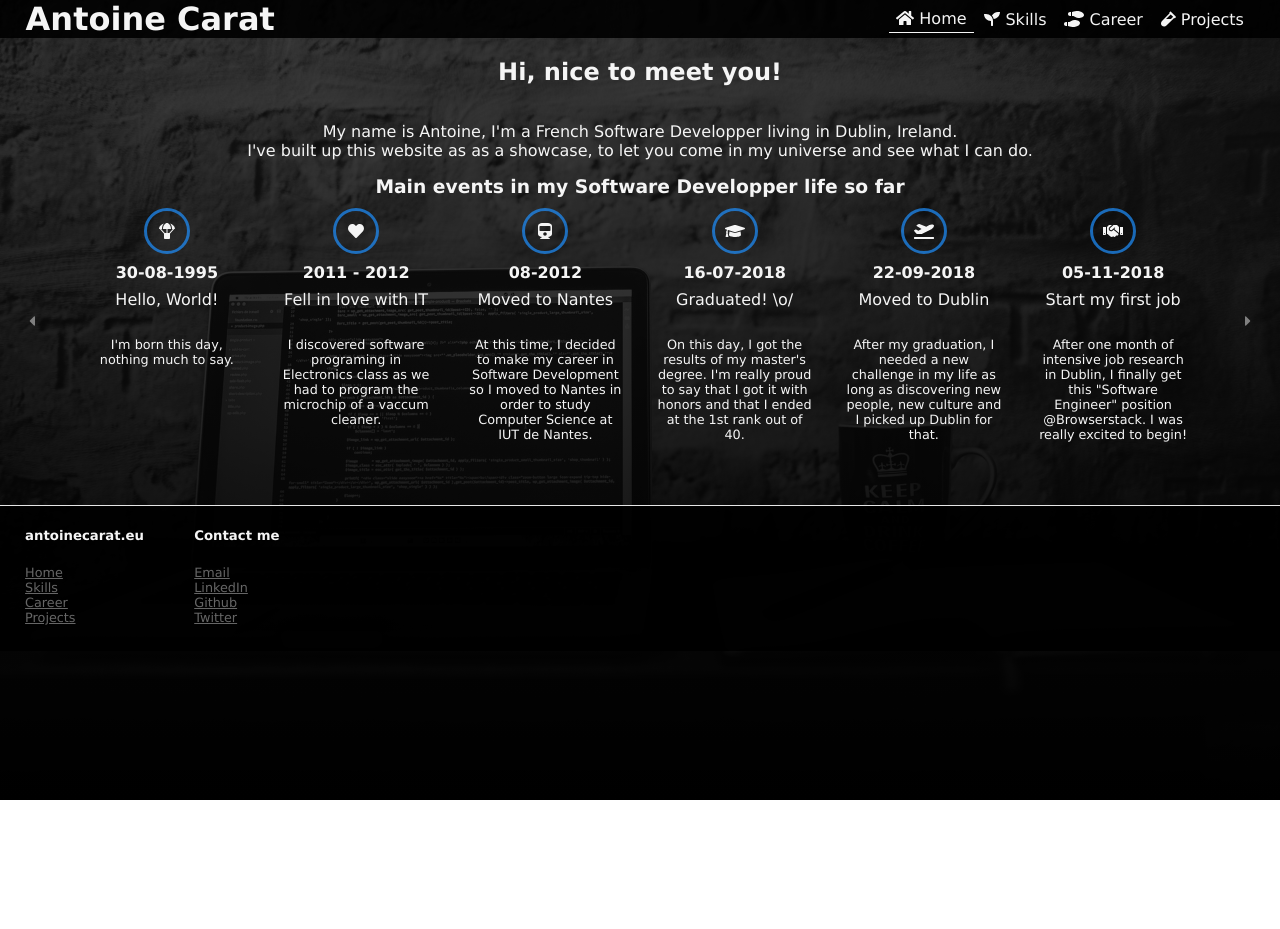
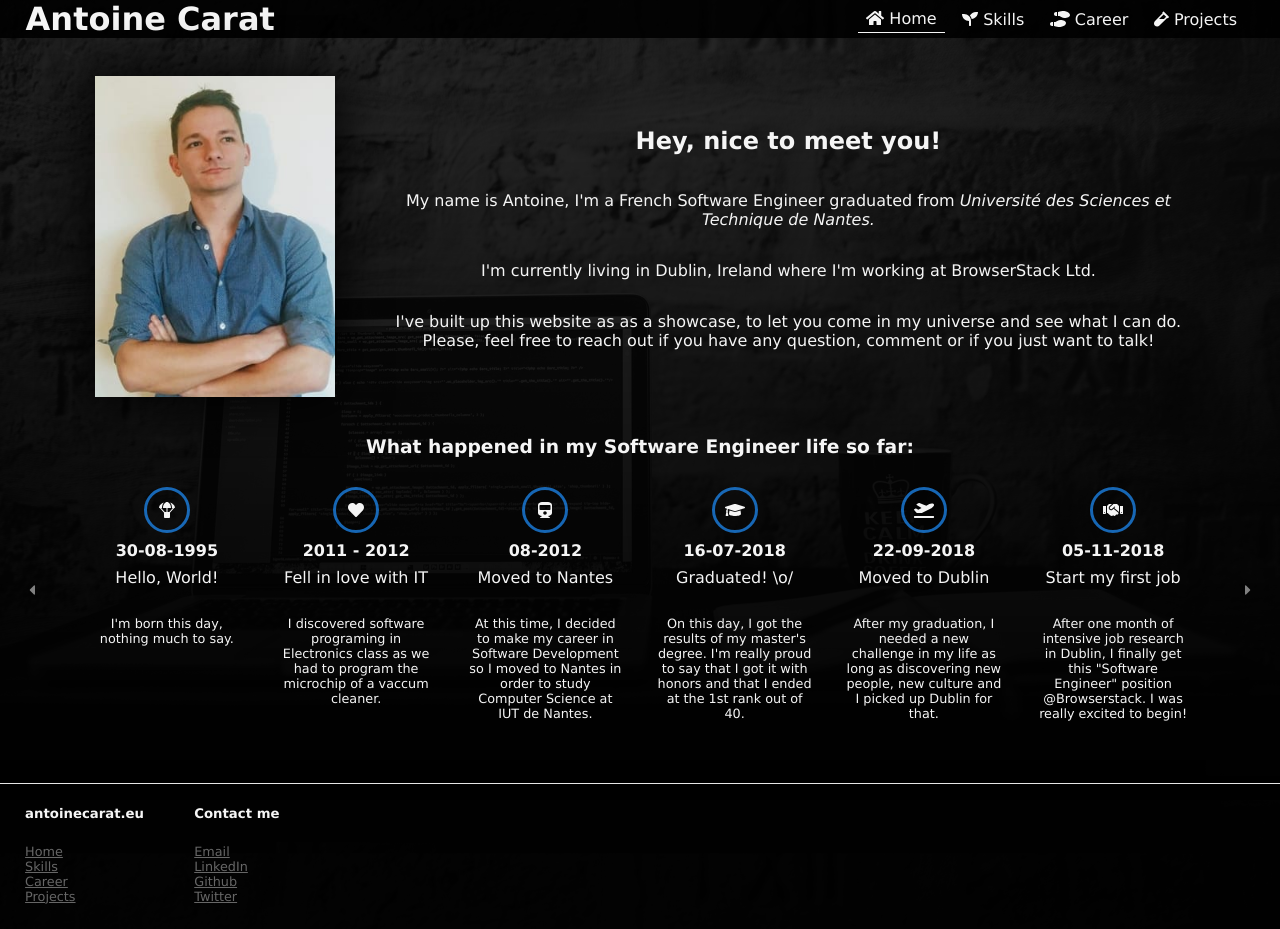
Before and after one commit to antoinecarat/antoinecarat.eu, a Vue app: page / in a window 1280 px wide. Before the commit the page ends 800 px from the top, so only its background shows below. Built offline with nearby package versions, Linux system fonts and the light colour scheme.

Commit message:
Removing Bulma - Landing page

```diff
--- a/src/App.vue
+++ b/src/App.vue
@@ -13,10 +13,10 @@
     <footer class="footer container is-row">
         <div class="footer-menu container">
           <h5 class="footer-menu-title">antoinecarat.eu</h5>
-          <a class="footer-menu-item" @click="$router.push('/')">Home</a>
-          <a class="footer-menu-item" @click="$router.push('/skills')">Skills</a>
-          <a class="footer-menu-item" @click="$router.push('/career')">Career</a>
-          <a class="footer-menu-item" @click="$router.push('/projects')">Projects</a>
+          <a class="footer-menu-item" @click="$router.push('/')" :class="{'is-active': isCurrentPath('/')}">Home</a>
+          <a class="footer-menu-item" @click="$router.push('/skills')" :class="{'is-active': isCurrentPath('/skills')}">Skills</a>
+          <a class="footer-menu-item" @click="$router.push('/career')" :class="{'is-active': isCurrentPath('/career')}">Career</a>
+          <a class="footer-menu-item" @click="$router.push('/projects')" :class="{'is-active': isCurrentPath('/projects')}">Projects</a>
         </div>
         <div class="footer-menu container">
           <h5 class="footer-menu-title">Contact me</h5>
@@ -40,7 +40,6 @@ export default {
   },
   methods: {
     isCurrentPath(path) {
-      console.log(this.$route.path + " :: " + path);
       return this.$route.path == path;
     },
     toggleBurgerMenu() {
--- a/src/assets/sass/main.scss
+++ b/src/assets/sass/main.scss
@@ -4,7 +4,7 @@
 // @import "bulma-extensions/bulma-slider";
 
 body {
-    background: linear-gradient( rgba(0, 0, 0, 0.7), rgba(0, 0, 0, 0.8), rgba(0, 0, 0, 0.9), rgba(0, 0, 0, 1) ), url('../../../static/bwmaccoffee.jpeg') no-repeat center center fixed;
+    background: linear-gradient(rgba(0, 0, 0, 0.8), rgba(0, 0, 0, 0.9), rgba(0, 0, 0, 1) ), url('../../../static/bwmaccoffee.jpeg') no-repeat center center fixed;
     background-size: cover;
     font-family: 'Lucida Sans Unicode', 'Lucida Grande', 'Lucida Sans', Arial, sans-serif;
     color: whitesmoke;
@@ -21,16 +21,24 @@ body {
         width: 75%;
     }
 
+    &.is-two-thirds {
+        width: 66%;
+    }
+
     &.is-half {
         width: 50%;
     }
 
     &.is-third {
-        width: 30%;
+        width: 33%;
     }
 
     &.is-quarter {
         width: 25%;
+    }
+
+    &.is-tenth {
+        width: 10%;
     }
 
     &.is-centered {
--- a/src/components/LandingPage.vue
+++ b/src/components/LandingPage.vue
@@ -1,11 +1,23 @@
 <template>
     <div class="container is-centered">
-        <h2 class="subtitle">Hi, nice to meet you!</h2>
-        <p class="content">
-            My name is Antoine, I'm a French Software Developper living in Dublin, Ireland. <br>
-            I've built up this website as  as a showcase, to let you come in my universe and see what I can do. <br>
-        </p>
-        <timeline title="Main events in my Software Developper life so far" :events=timelineEvents.events />
+        <div class="intro container is-row is-centered">
+            <img class="image" src="../../static/me.jpg" alt="">
+            <div class="container is-two-thirds">
+                <h2>Hey, nice to meet you!</h2>
+                <p>
+                My name is Antoine, I'm a French Software Engineer graduated from <em>Université des Sciences et Technique de Nantes.</em>
+                </p>
+                <p>
+                I'm currently living in Dublin, Ireland where I'm working at BrowserStack Ltd.
+                </p>
+                <p>
+                I've built up this website as  as a showcase, to let you come in my universe and see what I can do.
+                <br>
+                Please, feel free to reach out if you have any question, comment or if you just want to talk!
+                </p>
+            </div>
+        </div>
+        <timeline title="What happened in my Software Engineer life so far:" :events=timelineEvents.events />
     </div>
 </template>
 
@@ -25,6 +37,13 @@ export default {
 }
 </script>
 
-<style>
+<style lang="scss">
+    .image {
+        width: 20%;
+        box-shadow: 0 0 3rem 0.2rem black;
+    }
 
+    .intro {
+        margin: 3%;
+    }
 </style>
--- a/src/components/views/Timeline.vue
+++ b/src/components/views/Timeline.vue
@@ -83,7 +83,7 @@ export default {
   text-align: center;
 
   .timeline-title {
-    margin: 0;
+    margin-top: 0;
   }
 
   .timeline-control {
```
